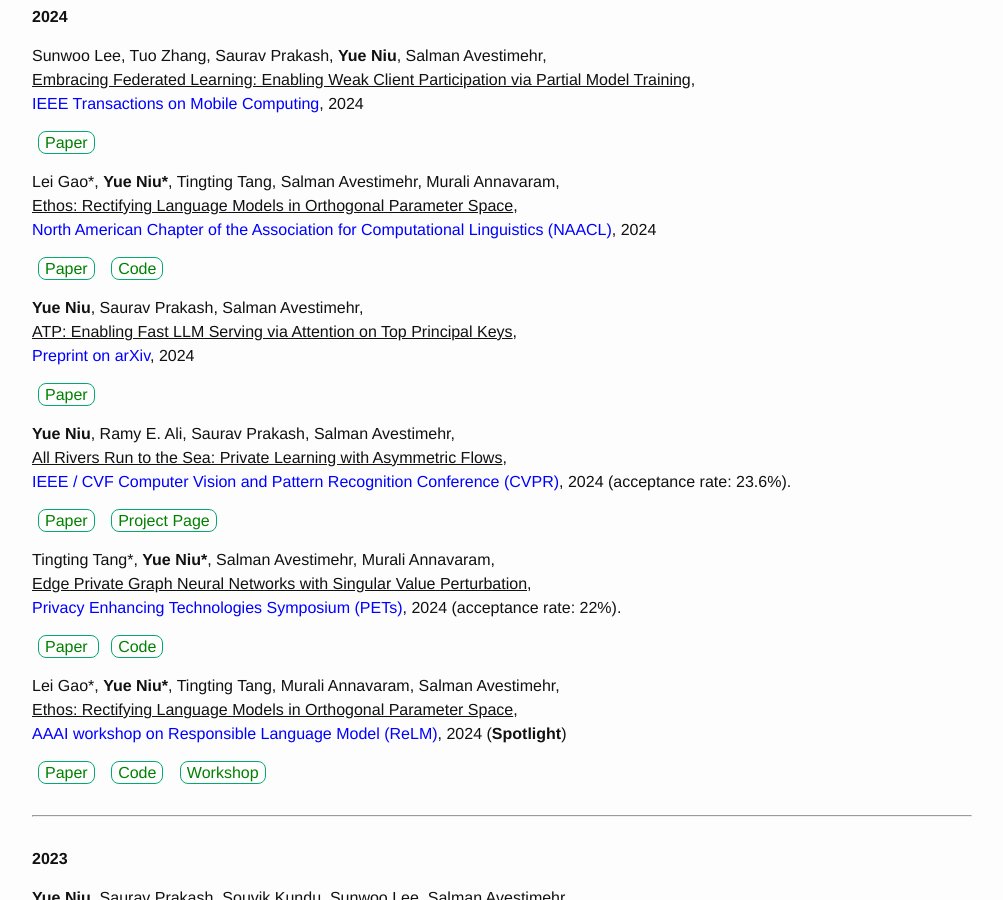
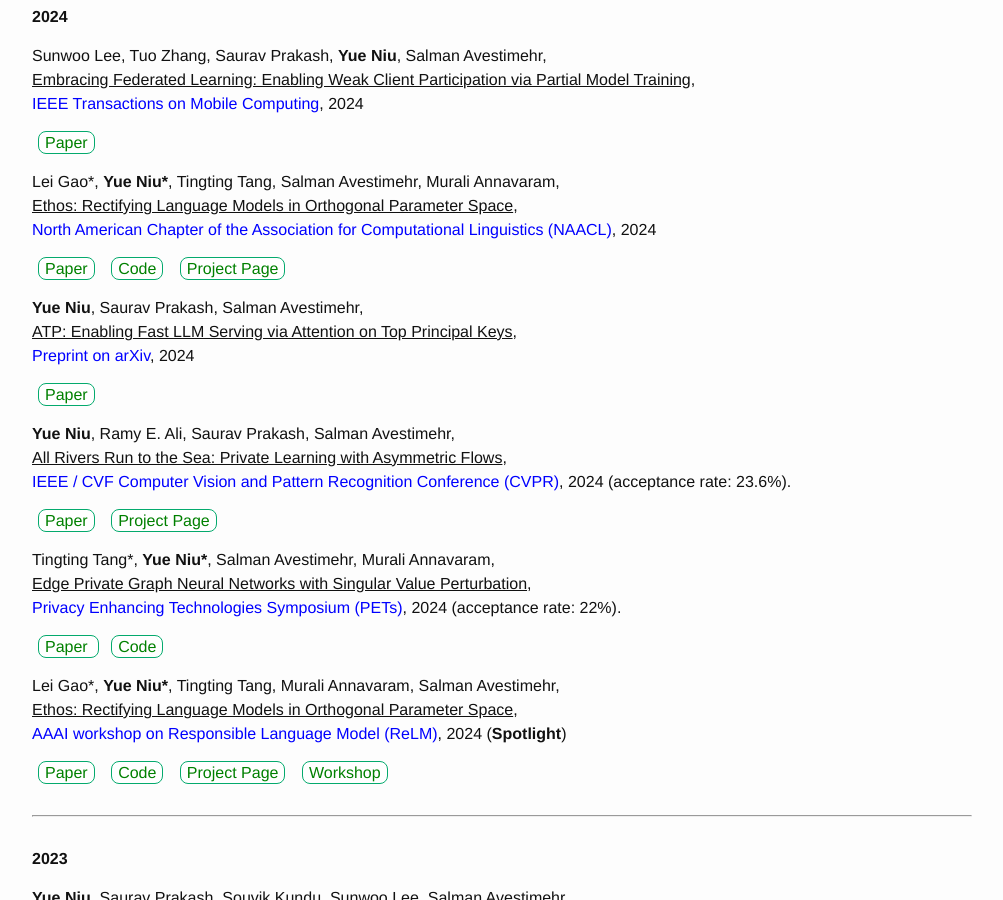
Before and after one commit to yuehniu/homepage, a Jekyll site: the page built from publication.md, in a window 1280 px wide and 900 px high, scrolled down 286 px. Shown: the whole window, without its empty margins (138-1141 px from the left). Built offline with Jekyll 4.4.1, drawn with Linux system fonts in a browser that asks for light colours; our own code applies the rules of GitHub Pages for plain Markdown files.

Commit message:
Publication: add Ethos project page.

```diff
--- a/publication.md
+++ b/publication.md
@@ -20,6 +20,7 @@
 
 <a href="https://arxiv.org/abs/2403.08994" class="btn">Paper</a>
 <a href="https://github.com/leigao97/ethos" class="btn">Code</a>
+<a href="https://yuehniu.github.io/homepage/research/2024/04/27/ethos.html" class="btn">Project Page</a>
 
 **Yue Niu**, Saurav Prakash, Salman Avestimehr,
 <u>ATP: Enabling Fast LLM Serving via Attention on Top Principal Keys</u>,
@@ -49,6 +50,7 @@
 
 <a href="https://arxiv.org/abs/2403.08994" class="btn">Paper</a>
 <a href="https://github.com/leigao97/ethos" class="btn">Code</a>
+<a href="https://yuehniu.github.io/homepage/research/2024/04/27/ethos.html" class="btn">Project Page</a>
 <a href="https://sites.google.com/vectorinstitute.ai/relm2024/accepted-papers?authuser=0" class="btn">Workshop</a>
 
 ---
```
